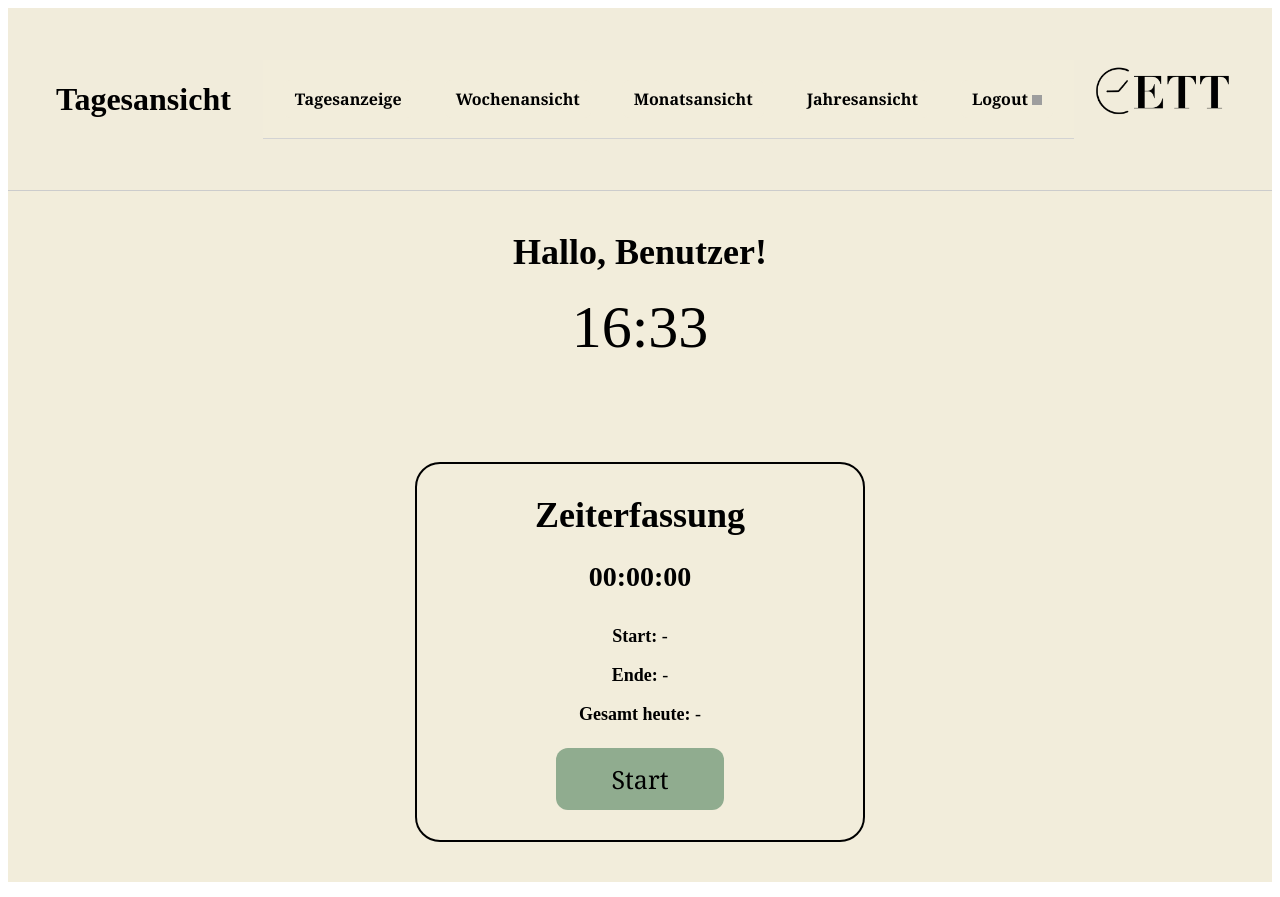
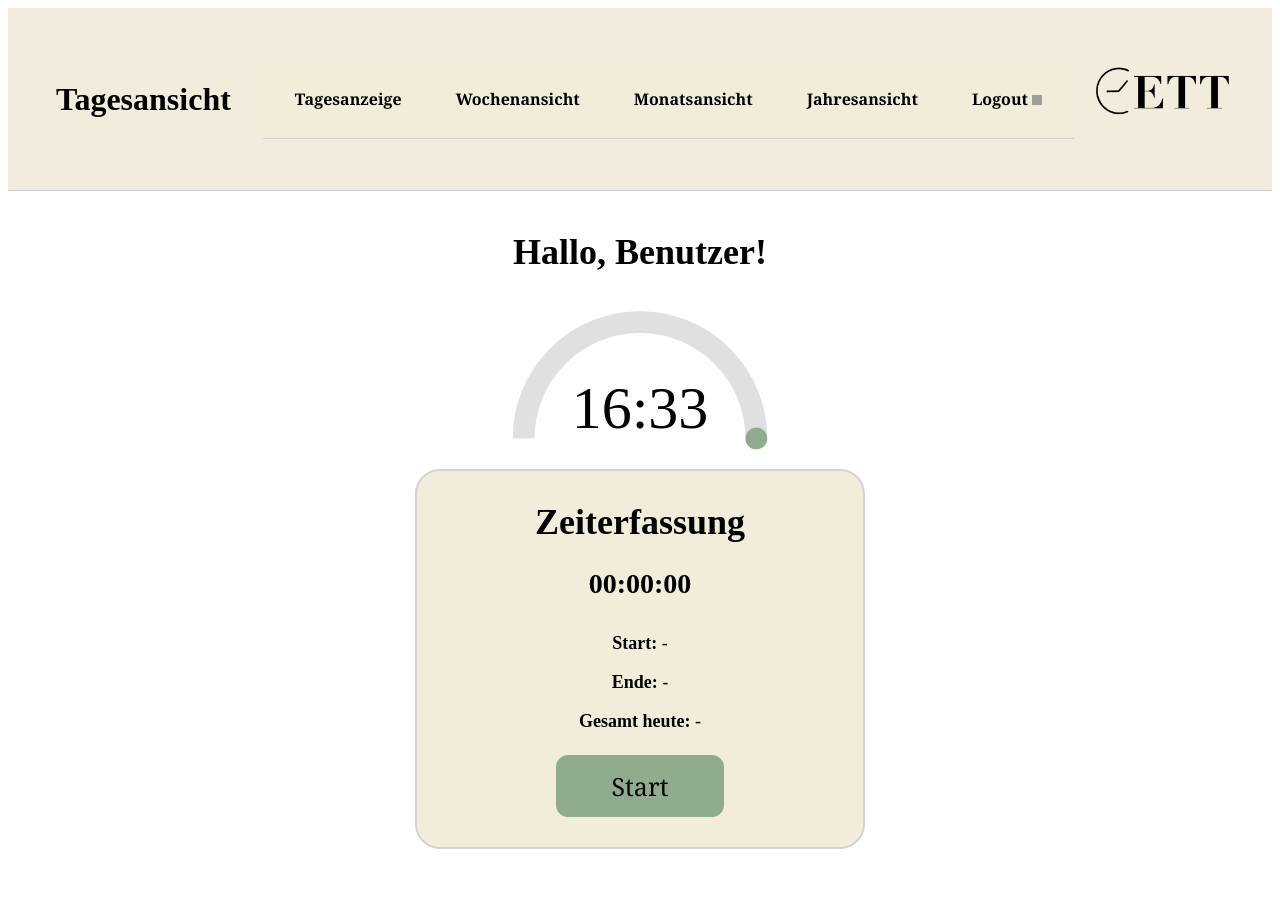
Before and after one commit to on24FeLi/ETT2.0, a Vue app: page /tagesanzeige in a window 1280 px wide. Built offline with nearby package versions, Linux system fonts and the light colour scheme; grey boxes are pictures that could not be loaded.

Commit message:
day view bar

```diff
--- a/src/components/Uhrzeit.vue
+++ b/src/components/Uhrzeit.vue
@@ -19,5 +19,5 @@ minute: '2-digit'})
 <style scoped>
 .clock {
     font-size: 60px;
-    margin-bottom: 100px;
+
   }</style>
--- a/src/views/Login.vue
+++ b/src/views/Login.vue
@@ -43,7 +43,7 @@ function userLogin() {
   <img src="/LOGO_ETT.png" alt="ETT Logo" />
 </div>
     <main class="content">
-      <uhrzeit />
+      <uhrzeit class="clock-centered" />
       <div class="timer-box">
         <h1 class="title">Login</h1>
         <div class="info">
@@ -58,6 +58,9 @@ function userLogin() {
   </div>
 </template>
 <style scoped>
+.clock-centered {
+  margin-bottom: 100px;
+}
 .wrapper {
     display: flex;
     flex-direction: column;
--- a/src/views/Tagesanzeige.vue
+++ b/src/views/Tagesanzeige.vue
@@ -149,6 +149,18 @@ const todaysStoredHours = computed(() => {
 
   return `${totalHours}h ${totalMinutes}min`;
 });
+const dailyProgress = computed(() => {
+  const userData = JSON.parse(localStorage.getItem('loggedInUser'));
+  if (!userData) return 0;
+
+  const target = userData.arbeitszeitTyp === 'Teilzeit' ? 6 : 8;
+  const today = new Date().toISOString().split('T')[0];
+  const entries = JSON.parse(localStorage.getItem('workTimes')) || [];
+  const todayEntry = entries.find(e => e.userId === userData.id && e.date === today);
+
+  const worked = todayEntry ? parseFloat(todayEntry.workinghours) : 0;
+  return Math.min(100, (worked / target) * 100); // Prozentwert
+});
 </script>
 
 <template>
@@ -160,7 +172,35 @@ const todaysStoredHours = computed(() => {
 
     <main class="content">
       <h2 class="title">Hallo, {{ userName || 'Benutzer' }}!</h2>
-      <Uhrzeit></Uhrzeit>
+      <div class="halbkreis-wrapper">
+  <svg class="halbkreis" viewBox="0 0 200 110">
+    <!-- Hintergrundpfad -->
+    <path
+      d="M 20 100 A 80 80 0 0 1 180 100"
+      stroke="#e0e0e0"
+      stroke-width="15"
+      fill="none"
+    />
+    <!-- Fortschrittsbalken -->
+    <path
+      d="M 20 100 A 80 80 0 0 1 180 100"
+      stroke="url(#progressGradient)"
+      stroke-width="15"
+      fill="none"
+      :stroke-dasharray="251.2"
+      :stroke-dashoffset="251.2 - (251.2 * dailyProgress / 100)"
+      stroke-linecap="round"
+    />
+    <defs>
+      <linearGradient id="progressGradient" x1="0%" y1="100%" x2="100%" y2="100%">
+        <stop offset="0%" stop-color="#4b8075" />
+        <stop offset="100%" stop-color="#90AC8F" />
+      </linearGradient>
+    </defs>
+  </svg>
+  <Uhrzeit  class="clock-centered" />
+</div>
+
       <div class="timer-box">
         <h1 class="title">Zeiterfassung</h1>
         <h2 class="title">{{ formattedTime }}</h2>
@@ -176,6 +216,9 @@ const todaysStoredHours = computed(() => {
 </template>
 
   <style scoped>
+  .clock-centered {
+  margin-bottom: 10px;
+}
   * {
     box-sizing: border-box;
   }
@@ -221,6 +264,7 @@ header h1 {
     align-items: center;
     text-align: center;
     padding: 40px 20px;
+    background-color: white;
   }
 
   .title {
@@ -258,7 +302,7 @@ header h1 {
   .timer-box {
   background-color: #F2EDDB;
   padding: 30px;
-  border: 2px solid black;
+  border: 2px solid lightgray;
   border-radius: 25px;
   display: flex;
   flex-direction: column;
@@ -270,4 +314,26 @@ header h1 {
   font-size: 28px;
   margin-bottom: 10px;
 }
+/* Progress */
+.halbkreis-wrapper {
+  position: relative;
+  width: 300px;
+  height: 160px;
+  margin-bottom: 1rem;
+}
+
+.halbkreis {
+  width: 100%;
+  height: 100%;
+}
+
+.halbkreis-wrapper > *:not(svg) {
+  position: absolute;
+  bottom: 0;
+  left: 50%;
+  transform: translateX(-50%);
+  text-align: center;
+  z-index: 2;
+}
+
   </style>
```
